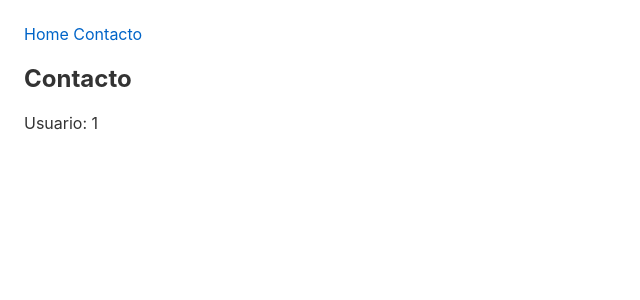
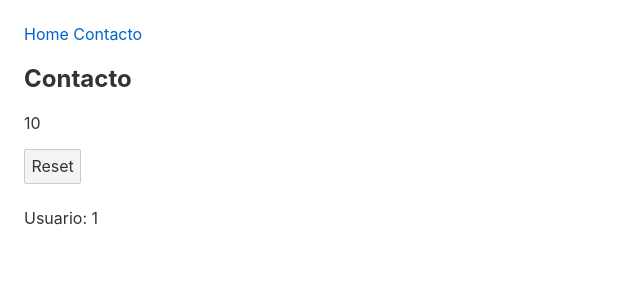
Before and after one commit to juniorfrey/curso-svelte2, a Svelte app: page /contacto/1 in a window 1280 px wide. Shown: the top 300 px of the page, without its empty margins (0-640 px from the left). Built offline with nearby package versions, Linux system fonts and the light colour scheme.

Commit message:
Clase 10 'Stores parte I' se practico como crear un store con svelte, se interactuo con la función writetable

```diff
--- a/src/Ruta_contacto.svelte
+++ b/src/Ruta_contacto.svelte
@@ -1,8 +1,20 @@
 <script>
+	import { numero } from './stores/store.js';
+
     export let id;
+    let valor_numero;
+    numero.subscribe((value) => {
+        valor_numero = value
+    });
+
+    function reset(){
+        numero.set(0);
+    }
 </script>
 
 <h2>Contacto</h2>
+<p>{valor_numero}</p>
+<button on:click={reset}>Reset</button>
 
 {#if id}
     <p>Usuario: {id}</p>
--- a/src/Ruta_home.svelte
+++ b/src/Ruta_home.svelte
@@ -1 +1,22 @@
+<script>
+    import { onDestroy } from 'svelte';
+
+	import { numero } from './stores/store.js';
+
+
+    /*let valor_numero;
+    const unsubscribe = numero.subscribe((value) => {
+        valor_numero = value
+    });*/
+
+    function incrementar(){
+        numero.update((n) => n + 1)
+    }
+
+   // onDestroy(unsubscribe);
+
+</script>
 <h2>Home</h2>
+<p>{$numero}</p>
+
+<button on:click={incrementar}>Sumar</button>
--- /dev/null
+++ b/src/stores/store.js
@@ -0,0 +1,3 @@
+import { writable } from "svelte/store";
+
+export const numero = writable(10);
```
